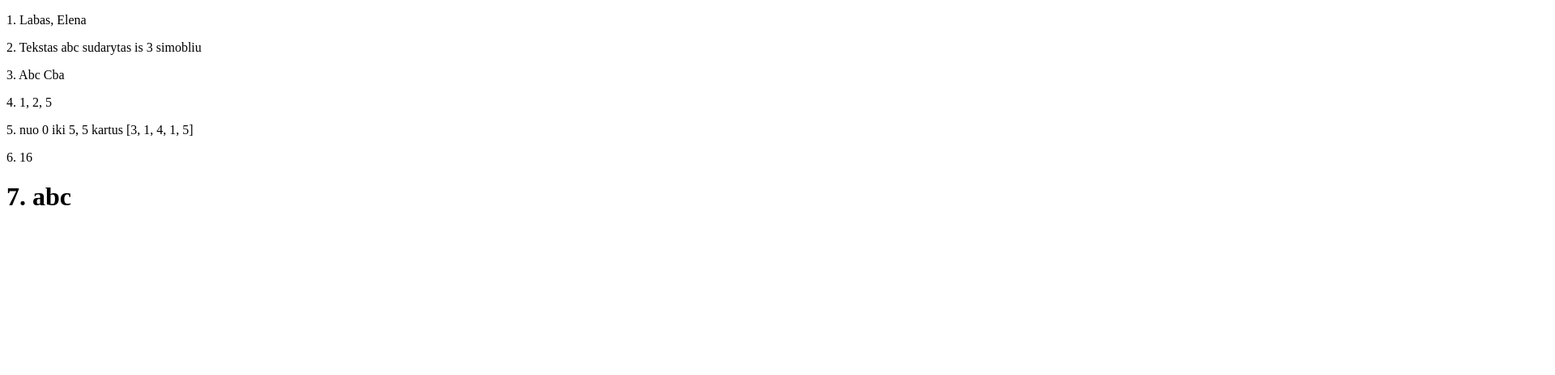
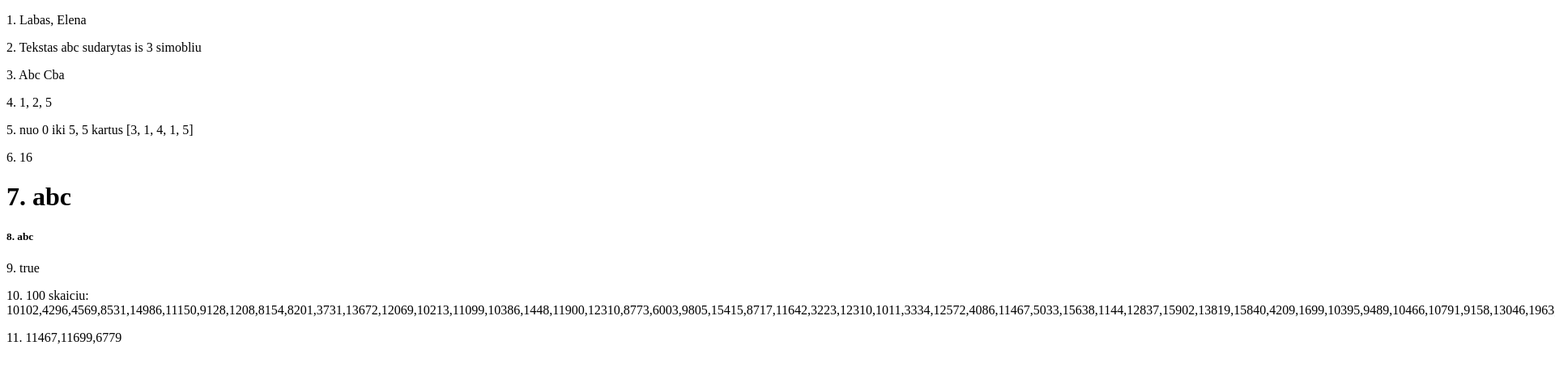
Before and after one commit to kasparasd/friday10-27, a website: page index.html in a window 1280 px wide. Shown: the top 464 px of the page at 81% size, 1920 px wide, since content can reach past the window. Drawn offline with Linux system fonts and the light colour scheme.

Commit message:
all tasks

```diff
--- a/index.html
+++ b/index.html
@@ -13,6 +13,10 @@
     <p class="penkta"></p>
     <p class="sesta"></p>
     <h1 class="septinta"></h1>
+    <span class="astunta"></span>
+    <p class="devinta"></p>
+    <p class="desimta"></p>
+    <p class="vienuolikta"></p>
 
     <script src="./script.js"></script>
 </body>
--- a/script.js
+++ b/script.js
@@ -82,3 +82,65 @@ sesta(4,2)
     document.querySelector(".septinta").innerHTML = `7. ${string}`
  }
  septinta('abc')
+
+// 8 Parašykite funkciją su dviem parametrais. Pirmasis yra tekstas,
+//  įterpiamas į h tagą, o antrasis tago numeris (1-6). Rašydami šią funkciją
+//  remkitės antrame uždavinyje parašyta funkcija.
+function astunta(string, n) {
+    document.querySelector(".astunta").innerHTML = `<h${n}>8. ${string}</h${n}>`
+}
+
+astunta('abc',5)
+
+// 9 Aprašykite funkciją kuri priimtų vieną parametrą "number" bei
+// patikrintų ar duotas skaičius yra pirminis. Atgal grąžinkite teigiamą
+// arba neigiamą (boolean) atsakymą.
+
+function devinta(number) {
+
+    if(number <= 1 ) {
+        return document.querySelector('.devinta').innerHTML = `9. false`;
+    }
+
+    for (let i = 2; i < number-1; i++) {
+        if(number % i === 0){
+            return document.querySelector('.devinta').innerHTML = `9. false`;
+        }
+
+    }
+    return document.querySelector('.devinta').innerHTML = `9. true`;
+}
+devinta(6449)
+
+// 10 Sugeneruokite 100 elementų masyvą kurio reikšmės atsitiktiniai
+// skaičiai nuo 997 iki 15991.
+
+function desimta (from, to) {
+    let array = [];
+    for (let i = 0; i < 100; i++) {
+        array.push(rand(from, to))
+
+    }
+    document.querySelector('.desimta').innerHTML = `10. ${array.length} skaiciu: ${array}`
+
+    // 11. Palikti pirminius skaicius, kurie didesni uz 5000.
+
+    let arrayCopy = [...array];
+
+    for (let i = 0; i < array.length; i++) {
+        if(array[i] < 5000) {
+            arrayCopy.splice(arrayCopy.indexOf(array[i]), 1)
+
+        } else
+            for (let j = 2; j < array[i]-1; j++) {
+                if(array[i] % j === 0){
+                    arrayCopy.splice(arrayCopy.indexOf(array[i]), 1)
+                    break
+                }
+            }
+}
+
+document.querySelector('.vienuolikta').innerHTML = `11. ${arrayCopy}`
+}
+
+desimta(997,15991)
```
